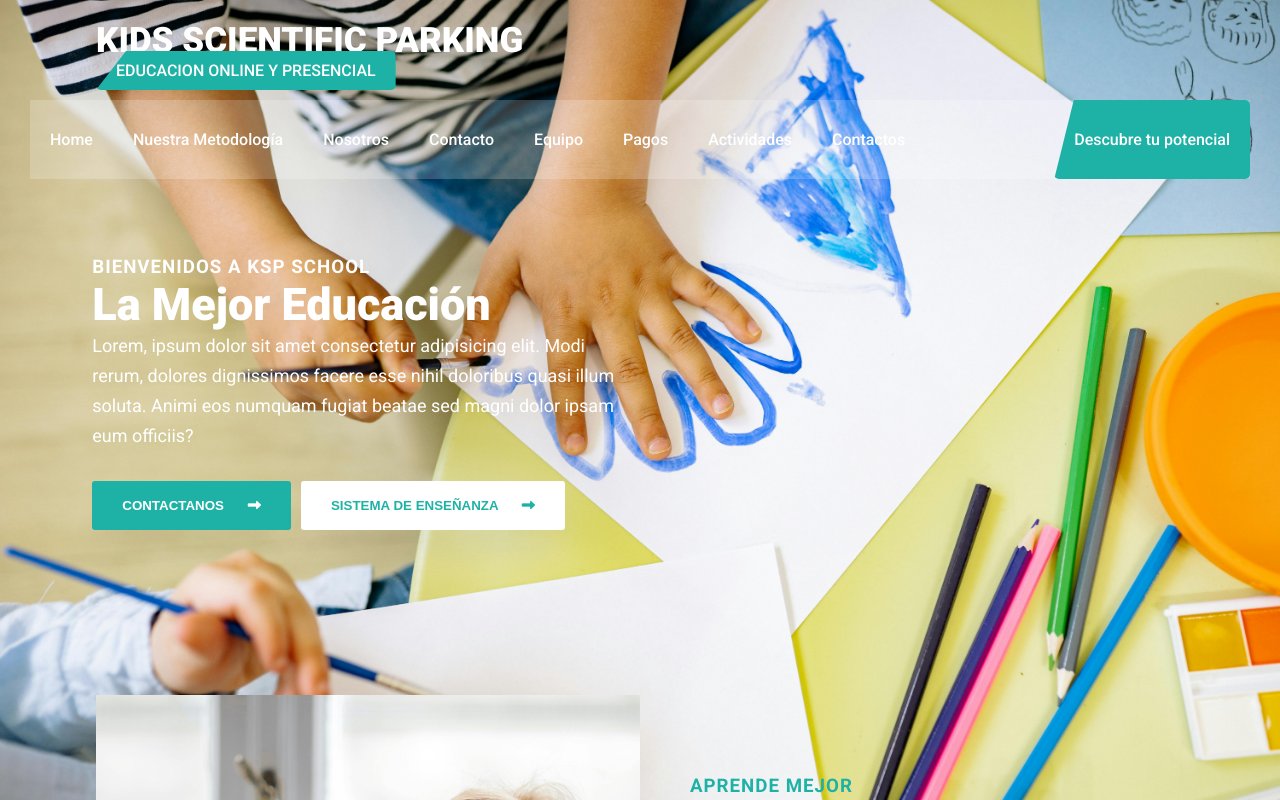
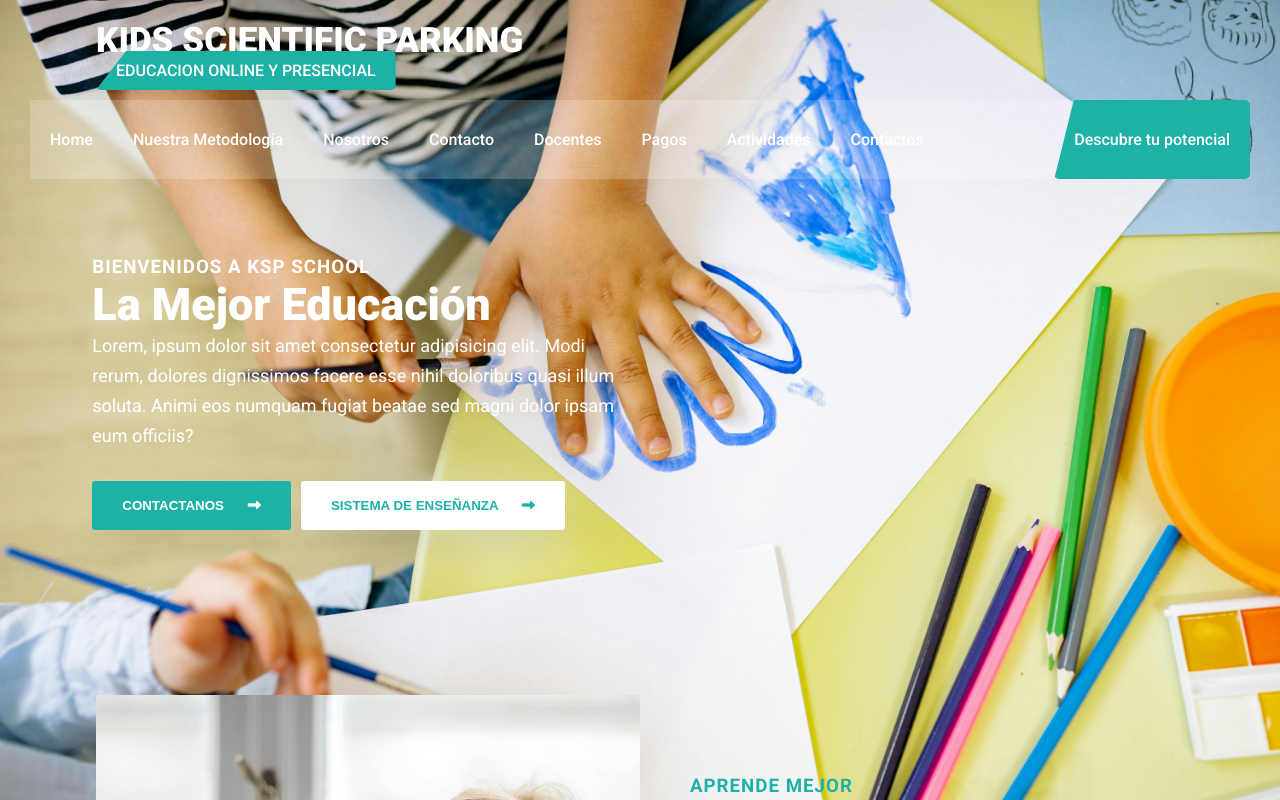
Before and after one commit to Chrisnewgear/KSPSchoolProject, a React (Create React App) app: page / in a window 1280 px wide. Shown: the top 800 px of the page. Built offline with nearby package versions, Linux system fonts and the light colour scheme.

Commit message:
SE HACEN CAMBIOS DE ESTILOS EN EL HEADER Y CIERTOS TEXTOS

```diff
--- a/src/Components/Common/Heading/Header.jsx
+++ b/src/Components/Common/Heading/Header.jsx
@@ -24,7 +24,7 @@ const Header = () =>{
               <Link to="/contact">Contacto</Link>
             </li>
             <li>
-              <Link to="/team">Equipo</Link>
+              <Link to="/team">Docentes</Link>
             </li>
             <li>
               <Link to="/payment">Pagos</Link>
--- a/src/Components/Common/Heading/header.css
+++ b/src/Components/Common/Heading/header.css
@@ -57,6 +57,9 @@ header ul li a:hover{
   display: none;
 }
 
+.logo span{
+  margin-top: 100px;
+}
 @media screen and (max-width: 768px) {
   .start{
     clip-path: none;
--- a/src/Components/Team/Team.jsx
+++ b/src/Components/Team/Team.jsx
@@ -5,7 +5,7 @@ import TeamCard from './TeamCard'
 const Team = () => {
   return (
     <>
-    <Back title='Equipo'/>
+    <Back title='Docentes'/>
     <section className='team padding'>
       <div className="container grid">
         <TeamCard />
```
